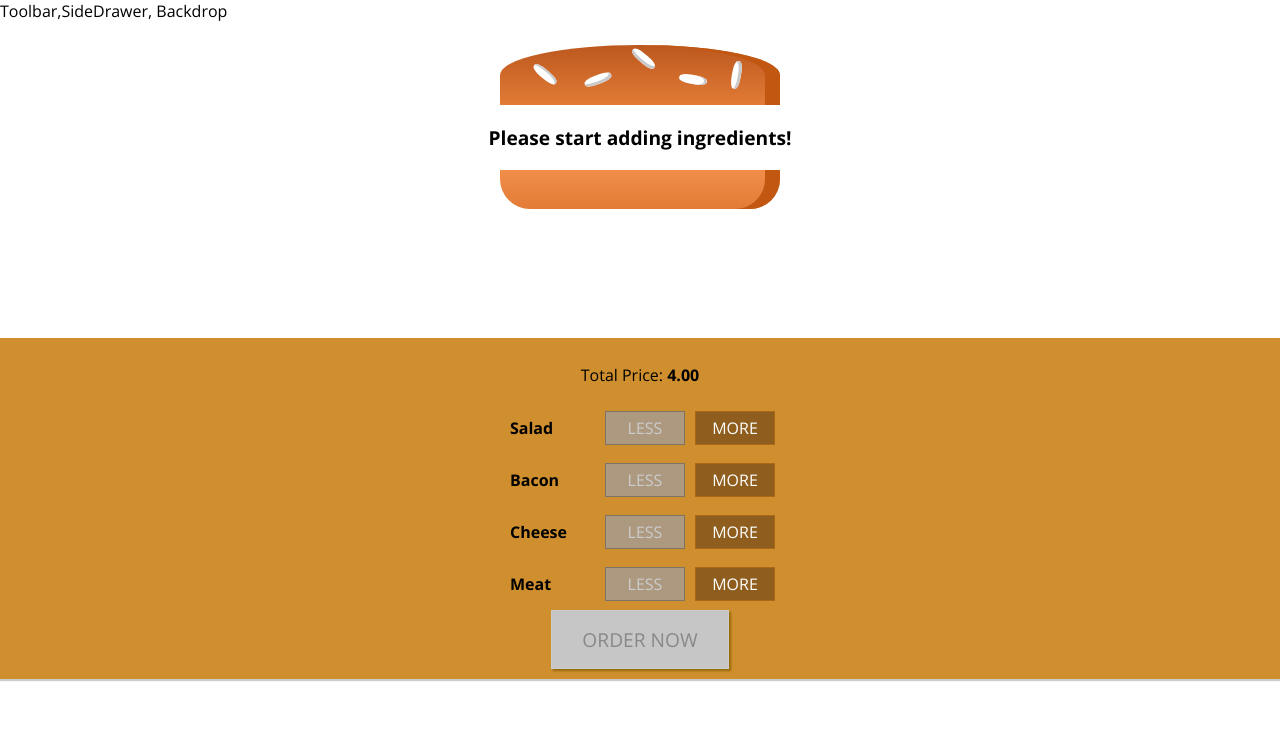
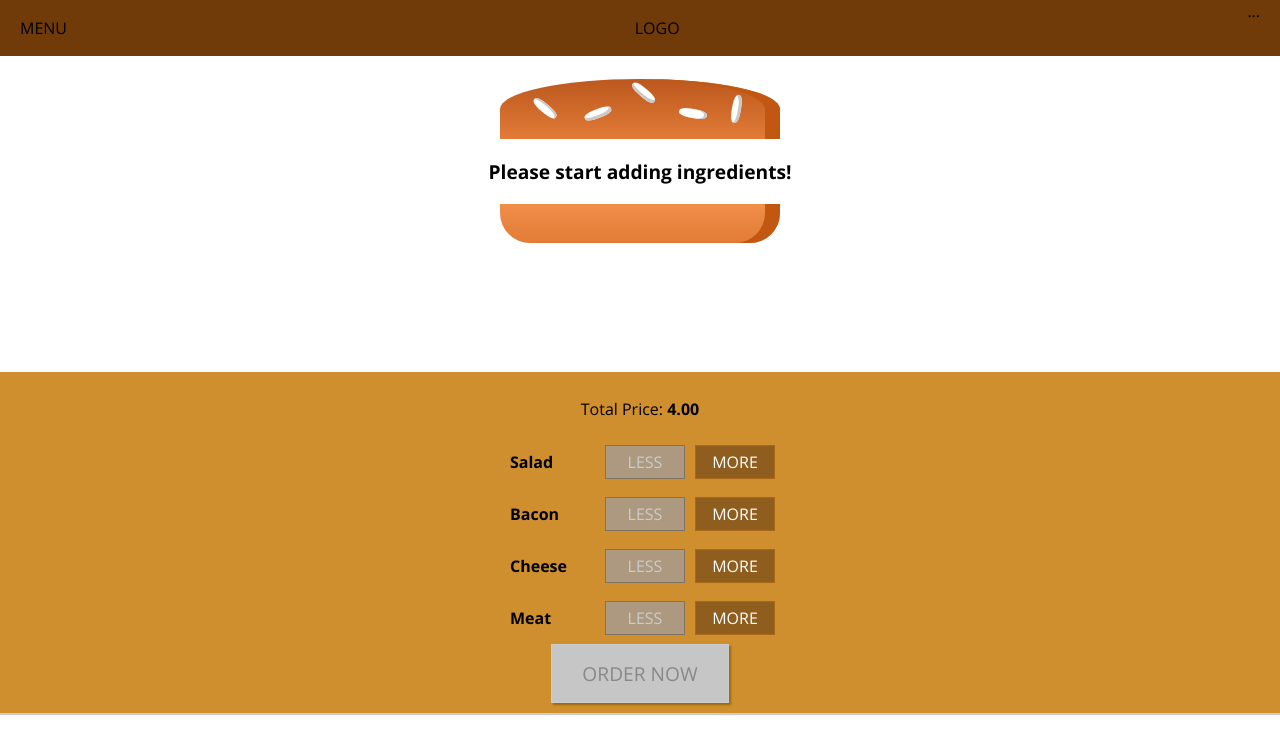
Before and after one commit to KurtTaylan/react-the-complete-guide-incl-redux, a React app in the folder burger-builder/: page / in a window 1280 px wide. Shown: the top 754 px of the page. Built offline with nearby package versions, Linux system fonts and the light colour scheme.

Commit message:
Burger-builder: adding toolbar component

```diff
--- a/burger-builder/src/components/Layout/Layout.css
+++ b/burger-builder/src/components/Layout/Layout.css
@@ -1,3 +1,3 @@
 .Content {
-  margin-top: 16px;
+  margin-top: 72px;
 }
--- a/burger-builder/src/components/Layout/Layout.js
+++ b/burger-builder/src/components/Layout/Layout.js
@@ -1,10 +1,11 @@
 import React from 'react';
 import Aux from '../../hoc/Aux';
 import styleClasses from './Layout.css';
+import Toolbar from "../Navigation/Toolbar/Toolbar";
 
 const layout = (props) => (
     <Aux>
-        <div>Toolbar,SideDrawer, Backdrop</div>
+        <Toolbar/>
         <main className={styleClasses.Content}>
             {props.children}
         </main>
--- /dev/null
+++ b/burger-builder/src/components/Navigation/Toolbar/Toolbar.css
@@ -0,0 +1,18 @@
+.Toolbar {
+  height: 56px;
+  width: 100%;
+  position: fixed;
+  top: 0;
+  left: 0;
+  background-color: #703B09;
+  display: flex;
+  justify-content: space-between;
+  align-items: center;
+  padding: 0 20px;
+  box-sizing: border-box;
+  z-index: 90;
+}
+
+.Toolbar nav {
+  height: 100%;
+}
--- /dev/null
+++ b/burger-builder/src/components/Navigation/Toolbar/Toolbar.js
@@ -0,0 +1,17 @@
+import React from 'react';
+import styledClasses from './Toolbar.css';
+
+const toolbar = () => {
+    return (
+        <header className={styledClasses.Toolbar}>
+            <div>MENU</div>
+            <div>LOGO</div>
+            <nav>
+                ...
+            </nav>
+
+        </header>
+    );
+};
+
+export default toolbar;
```
